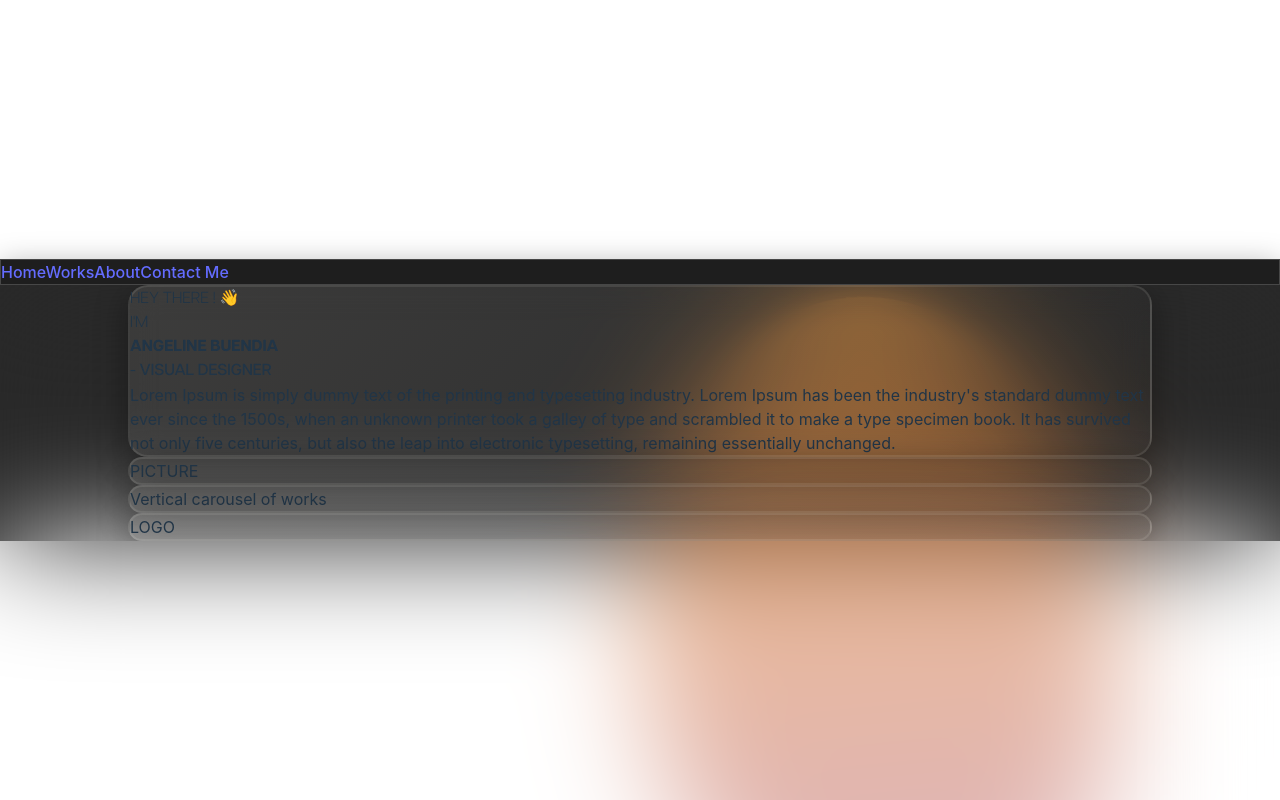
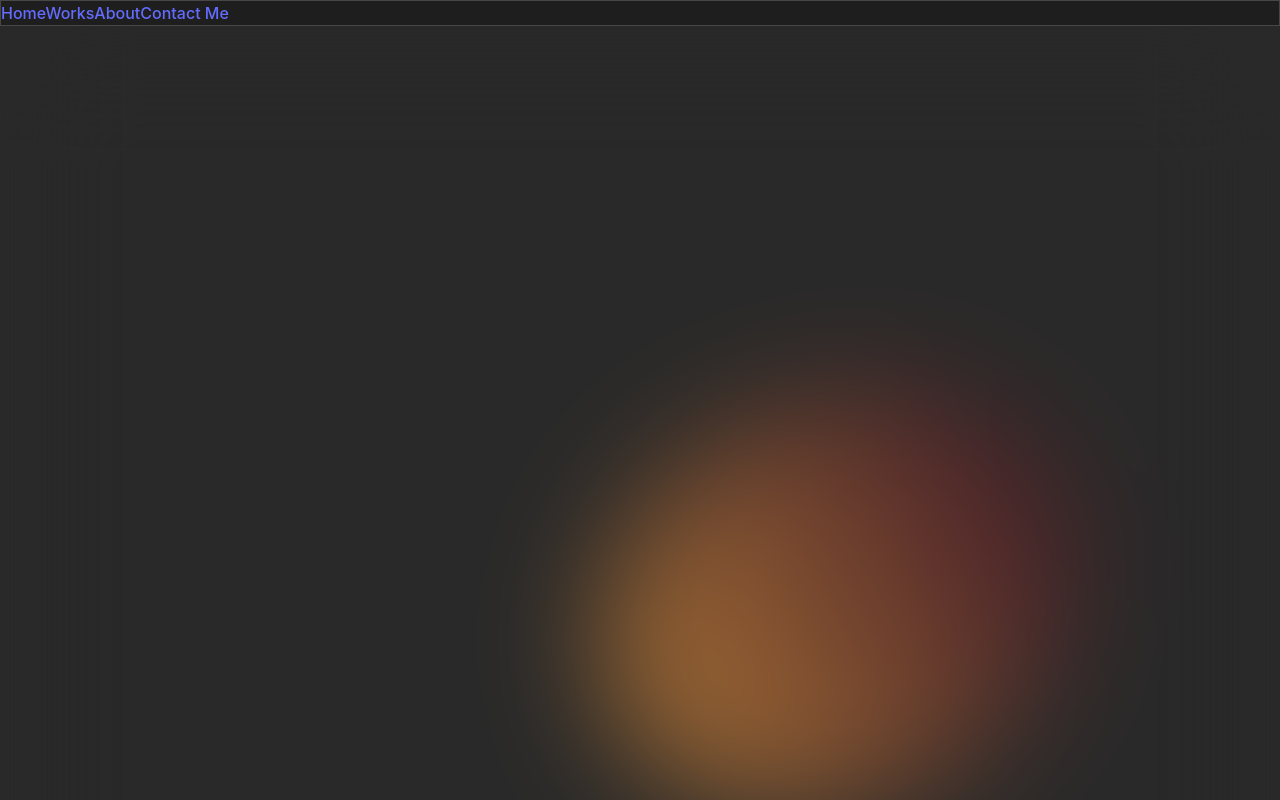
Before and after one commit to adrncrlvrgs/client-portfolio, a React (Vite) app: page / in a window 1280 px wide. Shown: the top 800 px of the page. Built offline with nearby package versions, Linux system fonts and the light colour scheme.

Commit message:
homepage

```diff
--- a/src/index.css
+++ b/src/index.css
@@ -7,7 +7,7 @@
   font-weight: 400;
 
   color-scheme: light dark;
-  background-color: rgba(242, 240, 235);
+  background-color: rgba(41,41,41);
 
   text-rendering: optimizeLegibility;
   -webkit-font-smoothing: antialiased;
@@ -27,7 +27,7 @@ a:hover {
 body {
   display: flex;
   min-width: 320px;
-  min-height: 200vh;
+  min-height: 120vh;
 }
 
 
@@ -169,26 +169,28 @@ button:focus-visible {
 
 #blob {
 
-  height: 60vh;
+  height: 50vh;
   aspect-ratio: 1;
   position: absolute;
   left: 50%;
   top: 50%;
 
-  border-radius: 50%;
+
+  border-radius: 100%;
   background: linear-gradient(rgba(149, 21, 40, 0.4) 10%, rgba(236,151,58,0.8));
   animation: rotate 20s infinite;
   opacity: 0.8;
   overflow: hidden;
-  overflow-x: hidden;
-  overflow-y: hidden;
+
 
 }
 
 #blur {
-  height: 100%;
+  height: 250%;
   width: 100%;
   position: absolute;
+  overflow: hidden;
+  padding: 5;
 
 }
 
@@ -208,23 +210,39 @@ h1 {
 }
 
 .bottomMenu {
-  position: fixed;
-  bottom: 0;
   color: white;
   width: 100%;
-  height: 100%px;
-  border-top: 1px solid #000;
-  background: red;
+  height: 300vh;
+  background: rgb(41, 41, 41);
   z-index: 1;
-  transition: all .5s;
+  transition: all .5s ease-in-out;
+  overflow: visible;
 }
 
 .hide{
    opacity: 0;
+
 }
 .show{
   opacity: 1;
 }
 
+.blowShow {
+  opacity: 1;
+  visibility: visible;
+  transition: visibility 0.3s ease-in-out; /* Add transition for visibility */
+}
+
+.blobHide {
+  opacity: 0;
+  visibility: hidden;
+  transition: visibility 0.3s ease-in-out; /* Add transition for visibility */
+  display: none;
+
+
+}
+
+
+
 
 /* -- Links -- */
--- a/src/page/HomePage.jsx
+++ b/src/page/HomePage.jsx
@@ -6,29 +6,55 @@ const Home = () => {
         window.onpointermove = event => {
             const { clientX, clientY } = event;
 
+            // Define maximum values for left and top positions
+            const maxWidth = window.innerWidth - blob.offsetWidth;
+            const maxHeight = window.innerHeight - blob.offsetHeight;
+
+            // Adjust clientX and clientY to ensure they stay within bounds
+            const adjustedLeft = Math.min(clientX, maxWidth);
+            const adjustedTop = Math.min(clientY, maxHeight);
+            const finalLeft = Math.max(adjustedLeft, 1);
+            const finalTop = Math.max(adjustedTop, 1);
+
+            // console.log(`${finalLeft}`,`${finalTop}`)
+
             blob.animate({
-                left: `${clientX}px`,
-                top: `${clientY}px`
-            }, { duration: 5000, fill: "forwards" });
+                left: `${finalLeft}px`,
+                top: `${finalTop}px`,
+            }, { duration: 1000, fill: "forwards" });
         };
-    }, []);
 
         const myID = document.getElementById("myID");
 
+
         var myScrollFunc = function () {
             var y = window.scrollY;
-        if (y >= 10) {
-            myID.className = "bottomMenu show"
-        } else {
-            myID.className = "bottomMenu hide"
+            if (y >= 200) {
+                myID.className = "bottomMenu show absolute";
+                blob.classList.add("blobHide");
+
+
+            }
+             else {
+                myID.className = "bottomMenu hide absolute";
+                blob.classList.remove("blobHide");
+                blob.classList.add("blobShow ");
+
+
             }
         };
 
         window.addEventListener("scroll", myScrollFunc);
+
+    }, []);
+
+
     return (
         // https://tympanus.net/Development/Scroll3DGrid/
         // https://devdevout.com/css/css-animated-backgrounds#g
-        <div style={{
+
+        <>
+        <div className="flex-col" style={{
             background: 'rgb(41,41,41)',
             height: '100%',
             width: '100%',
@@ -37,12 +63,14 @@ window.addEventListener("scroll", myScrollFunc);
             overflow:'hidden',
         }}>
 
-            <div id="blob"></div>
-            <div className="overflow-hidden" id="blur" style={{backdropFilter: 'blur(60px)', overflow: 'unset' }}></div>
-            <div id="myID" class="bottomMenu hide">Hi there</div>
-            <div className="z-40" style={{
+            <div id="blob"  className="vissible"></div>
+            <div className="h-100" id="blur" style={{backdropFilter: 'blur(60px)', }}></div>
+
+            <div className="" style={{
                 width: '80%',
                 alignSelf:'center',
+
+
             }}>
                 <div className="grid grid-cols-4 grid-rows-2 gap-4">
                     <div className="row-span-2 col-span-2 p-5" style={{
@@ -94,8 +122,14 @@ window.addEventListener("scroll", myScrollFunc);
 
             </div>
 
+            <div id="myID" className="bottomMenu hide absolute">Hi TEST</div>
+
 
         </div>
+
+
+        </>
+
     );
   };
 
--- a/src/sections/Layout.jsx
+++ b/src/sections/Layout.jsx
@@ -6,11 +6,13 @@ const Layout = () => {
     return (
         <div class="w-full flex flex-col">
             <section class="flex  items-center " style={{flexDirection: 'column'}}><Navbar/></section>
-            <main class="flex flex-1 absolute" style={{
+            <main id="layout" class="flex flex-1 absolute" style={{
                 height: '100%',
                 width: '100%',
                 zIndex: -1,
-                overflow: 'hidden'
+
+                // overflow: 'hidden'
+
             }}>
                 <Outlet/>
             </main>
```
Lines whose indentation alone changed are shown as unchanged.
